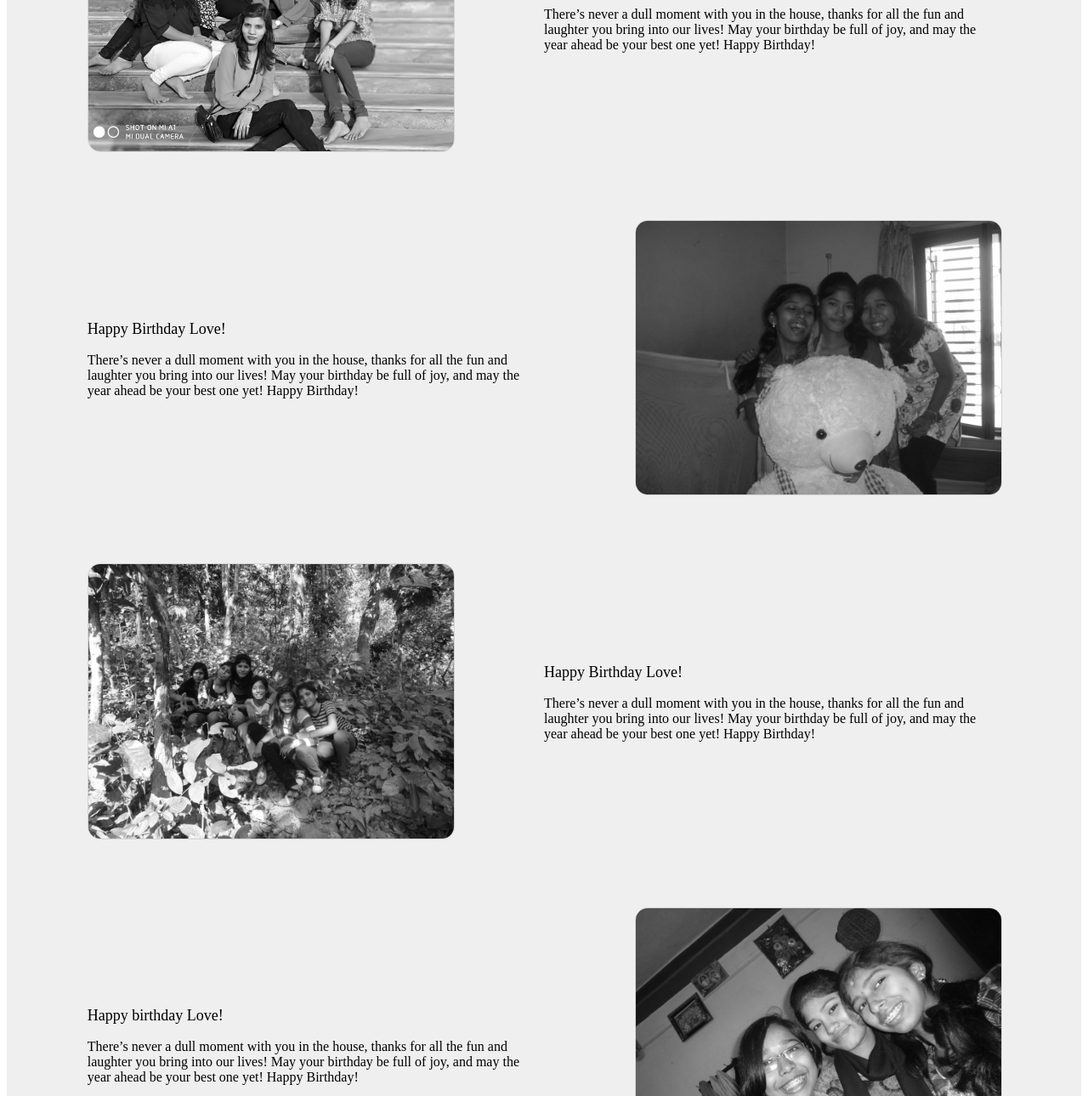
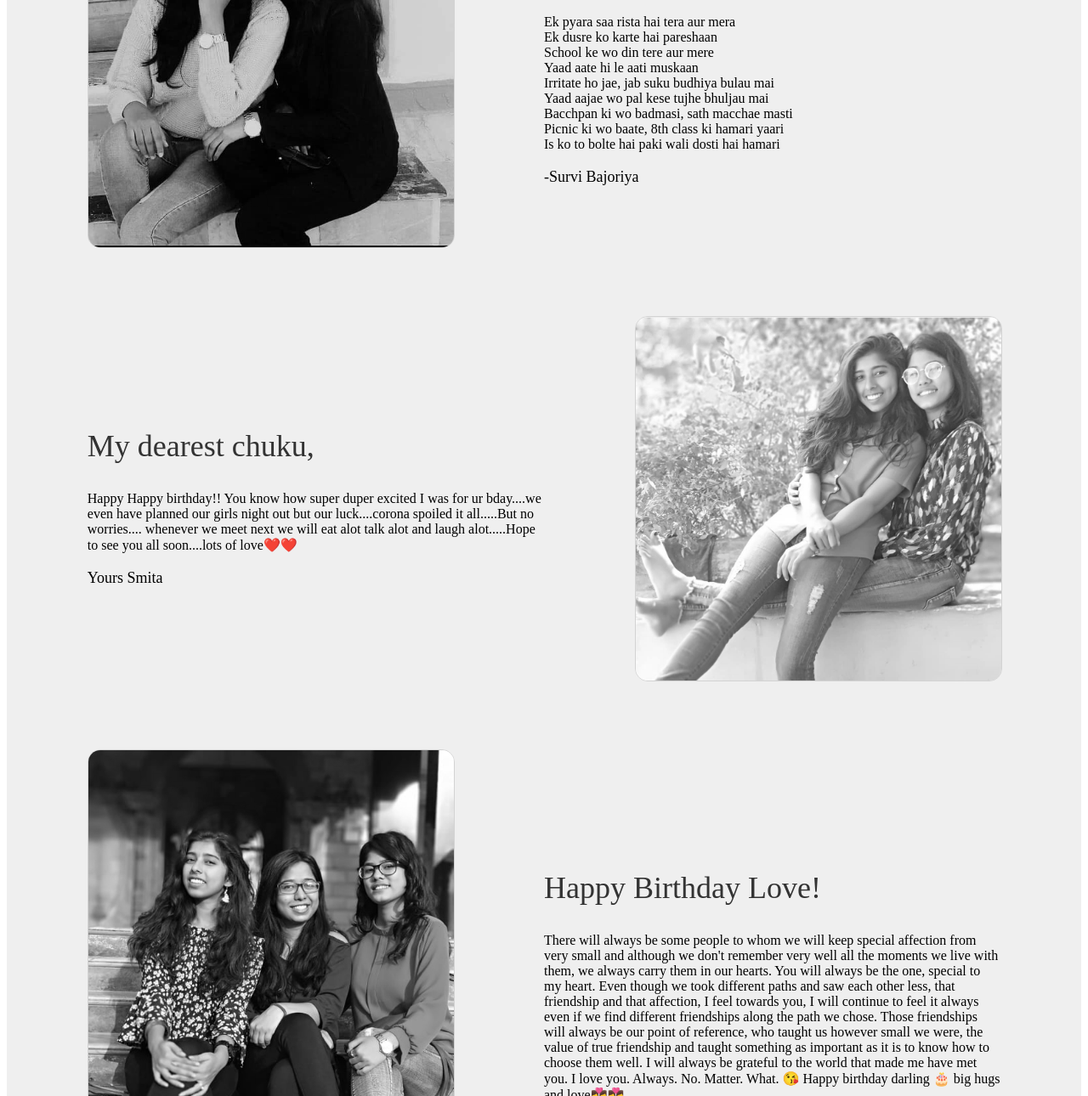
Before and after one commit to nehamahto58/birthday, a plain HTML site: page index.html in a window 1280 px wide. Shown: the part 222-1512 px from the top of the page at 85% size. Drawn offline with Linux system fonts and the light colour scheme.

Commit message:
added message

```diff
--- a/index.html
+++ b/index.html
@@ -9,70 +9,80 @@
 <body>
 
      <section id="home-wrapper">
-
         <div class="info-container">
-
          <section class="home-grid">
            <div class="home-grid__img">
-               <img src="images/hbd1.jpg" alt="">
+               <img src="images/hbd11.jpg" alt="">
            </div>
            <div class="home-grid__text">
-             <p class="info__text--smallTitle">
-               Happy Birthday Love!
+            <p class="info__text--bigTitle">
+              Happy Birthday sukku,
              </p>
-            <!-- <p class="info__text--bigTitle">
-               Cheers to our bond!
-             </p>  -->
-               <p>
-                There’s never a dull moment with you in the house, thanks for all the fun and laughter you bring into our lives! May your birthday be full of joy, and may the year ahead be your best one yet! Happy Birthday!
-               </p>
+               <p>Ek pyara saa rista hai tera aur mera<br>
+                Ek dusre ko karte hai pareshaan<br>
+                School ke wo din tere aur mere<br>
+                Yaad aate hi le aati muskaan<br>
+                Irritate ho jae, jab suku budhiya bulau mai<br>
+                Yaad aajae wo pal kese tujhe bhuljau  mai<br>
+                Bacchpan ki wo badmasi,  sath macchae masti<br>
+                Picnic ki wo baate, 8th class ki hamari yaari<br>
+                Is ko to bolte hai paki wali dosti hai hamari</p>
+                <div class="home-grid__text">
+                  <p class="info__text--smallTitle">
+                   -Survi Bajoriya
+                  </p>
            </div>
        </section>
 
 
            <section class="home-grid grid-reverse">
              <div class="home-grid__img">
-                 <img src="images/hbd.jpg" alt="">
+                 <img src="images/hbd22.png" alt="">
              </div>
              <div class="home-grid__text">
-               <p class="info__text--smallTitle">
-                Happy Birthday Love!
+              <p class="info__text--bigTitle">
+                My dearest chuku,
                </p>
-                 <p> There’s never a dull moment with you in the house, thanks for all the fun and laughter you bring into our lives! May your birthday be full of joy, and may the year ahead be your best one yet! Happy Birthday!</p>
-
+                 <p>
+                  Happy Happy birthday!! You know how super duper excited I was for ur bday....we even have planned our girls night out but our luck....corona spoiled it all.....But no worries.... whenever we meet next we will eat alot talk alot and laugh alot.....Hope to see you all soon....lots of love❤️❤️
+                 </p>
+                 <p class="info__text--smallTitle">
+                  Yours Smita
+                 </p>
              </div>
          </section>
          <section class="home-grid">
            <div class="home-grid__img">
-               <img src="images/hbd3.jpg" alt="">
+               <img src="images/yea.jpg" alt="">
            </div>
            <div class="home-grid__text">
-             <p class="info__text--smallTitle">
+             <p class="info__text--bigTitle">
               Happy Birthday Love!
              </p>
              <p>
-              There’s never a dull moment with you in the house, thanks for all the fun and laughter you bring into our lives! May your birthday be full of joy, and may the year ahead be your best one yet! Happy Birthday!
-           </p>
+              There will always be some people to whom we will keep special affection from very small and although we don't remember very well all the moments we live with them, we always carry them in our hearts. You will always be the one, special to my heart. Even though we took different paths and saw each other less, that friendship and that affection, I feel towards you, I will continue to feel it always even if we find different friendships along the path we chose. Those friendships will always be our point of reference, who taught us however small we were, the value of true friendship and taught something as important as it is to know how to choose them well. I will always be grateful to the world that made me have met you. I love you. Always. No. Matter. What. 😘
+Happy birthday darling 🎂 big hugs and love👩‍❤️‍💋‍👩👩‍❤️‍💋‍👩
+             </p>
+             <p class="info__text--smallTitle">
+              -From Neha
+             </p>
+           </div>
+       </section>
 
-
-
-           </div>
-
-       </section>
        <section class="home-grid grid-reverse">
          <div class="home-grid__img">
-             <img src="images/hbd2.jpg" alt="">
+             <img src="images/hbd1.jpg" alt="">
          </div>
          <div class="home-grid__text">
-           <p class="info__text--smallTitle">
-             Happy birthday Love!
-           </p>
+            <p class="info__text--bigTitle">
+                 Cheers to our bond!
+               </p>
            <p>
             There’s never a dull moment with you in the house, thanks for all the fun and laughter you bring into our lives! May your birthday be full of joy, and may the year ahead be your best one yet! Happy Birthday!
            </p>
+         </div>
+        </section>
 
-         </div>
-     </section>
    </div>
  </section>
 </body>
--- a/style.css
+++ b/style.css
@@ -53,13 +53,13 @@
     margin-bottom: 15px;
   }
 
- /* .info__text--bigTitle {
+  .info__text--bigTitle {
     font-size: 2.25rem;
     line-height: 2.8125rem;
     line-height: 45px;
     color: #333333;
     margin-bottom: 30px;
-  } */
+  }
 
   .grid-reverse{
     flex-flow: row-reverse;
@@ -75,11 +75,10 @@
     .info__text--smallTitle {
       margin-bottom: .5rem;
     }
-   /* .info__text--bigTitle {
+   .info__text--bigTitle {
       font-size: 1.8rem;
       margin-bottom: .5rem;
-    } */
-
+   }
     .home-grid__img {
         text-align: center;
         margin-bottom: 2rem;
```
Also changed, not shown: images/hbd11.jpg (added), images/hbd22.png (added), images/yea.jpg (added).
